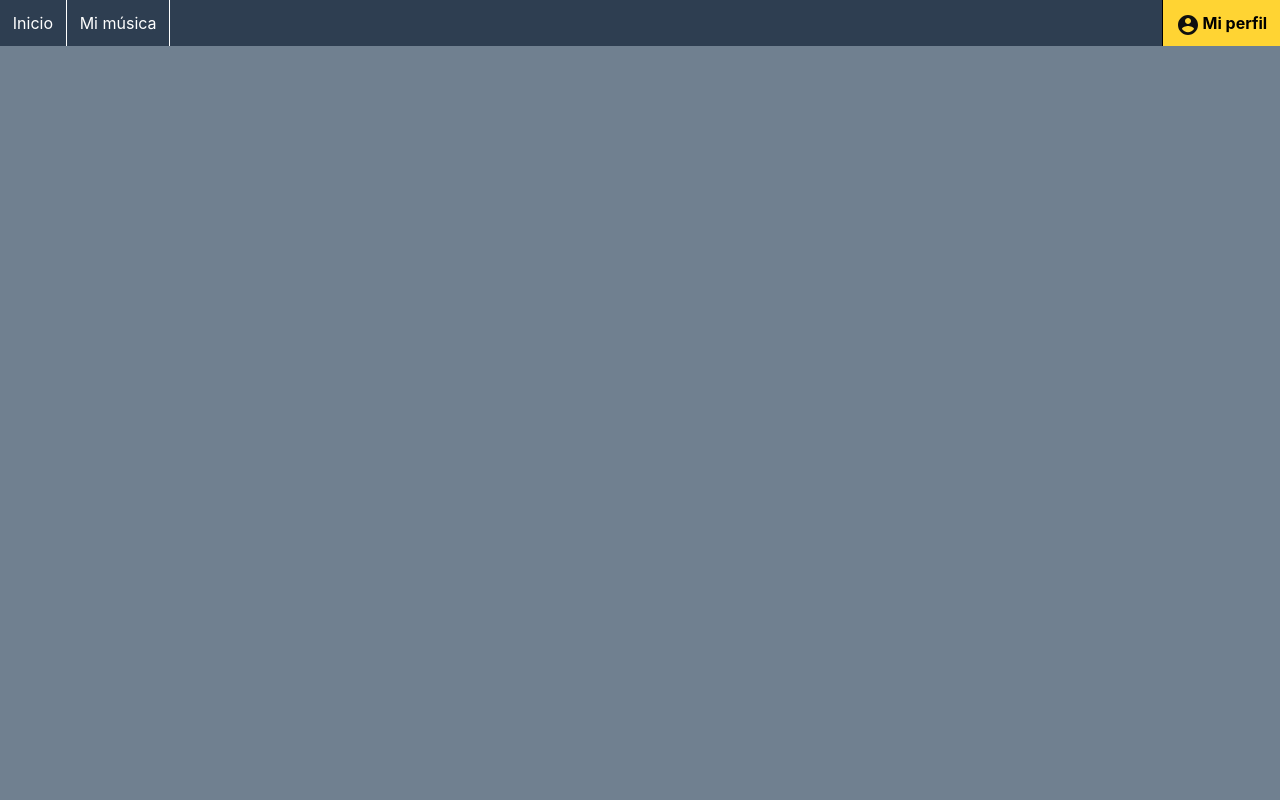
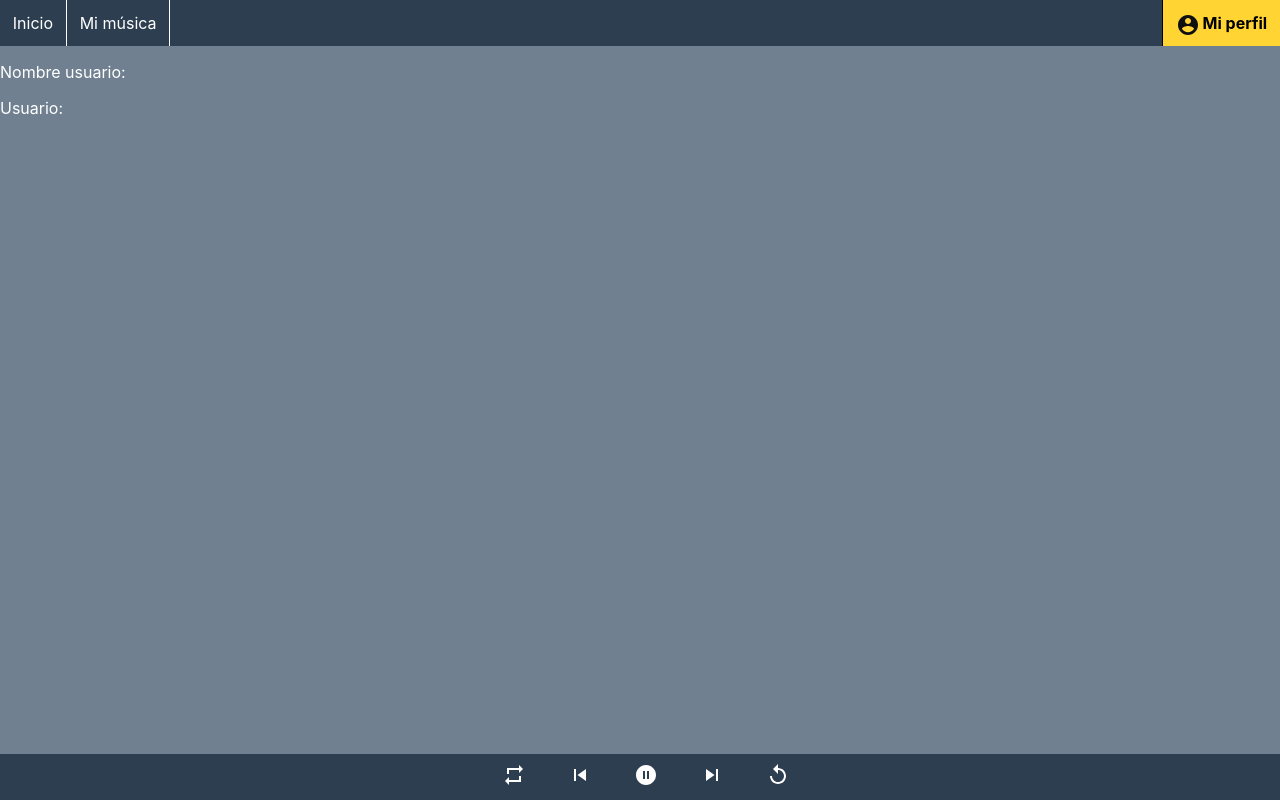
Before and after one commit to TrainingIT-REACT/practica-final-curso-ruthSeoane, a React (Create React App) app: page /perfil in a window 1280 px wide. Built offline with nearby package versions, Linux system fonts and the light colour scheme.

Commit message:
Añadida la barra de reproduccion

```diff
--- a/src/App/App.js
+++ b/src/App/App.js
@@ -11,6 +11,7 @@ import './navBar/NavBar.css';
 
 //Lazy
 const NavBar = React.lazy(()=>import('./navBar/NavBar'));
+const BarraReproduccion = React.lazy(()=>import('./barraReproduccion/BarraReproduccion'));
 
 class App extends Component {
 
@@ -19,6 +20,7 @@ class App extends Component {
       <div className="App">
           <React.Suspense fallback ={<Loader/>}>
           <NavBar/>
+          <BarraReproduccion/>
           </React.Suspense>
       </div>
     );
--- /dev/null
+++ b/src/App/barraReproduccion/BarraReproduccion.css
@@ -0,0 +1,20 @@
+.barraReproduccion{
+    position: fixed;
+    bottom: 0;
+    width: 100%;
+    background-color: #2e3e51;
+    text-align: center;
+    padding: 1%;
+}
+
+.barraReproduccion .botonReproduccion{
+  display: inline-block;
+  margin-right: 5%;
+  border-right: solid 0.5px;
+  border-left: solid 0.5px;
+}
+
+.barraReproduccion .botonReproduccion svg{
+    bottom: 0;
+    margin: 1%;
+}
--- /dev/null
+++ b/src/App/barraReproduccion/BarraReproduccion.js
@@ -0,0 +1,42 @@
+import React from 'react';
+
+//CSS
+import './BarraReproduccion.css';
+
+class BarraReproduccion extends React.Component{
+
+    render(){
+        return(
+            <div className="barraReproduccion">
+                <div className="botonReproduccion"> {/* repeat */}
+                    <svg xmlns="http://www.w3.org/2000/svg" height="24" viewBox="0 0 24 24" width="24">
+                        <path d="M7 7h10v3l4-4-4-4v3H5v6h2V7zm10 10H7v-3l-4 4 4 4v-3h12v-6h-2v4z"/>
+                    </svg>
+                </div>
+                <div className="botonReproduccion"> {/*atras*/}
+                <svg xmlns="http://www.w3.org/2000/svg" height="24" viewBox="0 0 24 24" width="24">
+                        <path d="M6 6h2v12H6zm3.5 6l8.5 6V6z"/>
+                    </svg>
+                 </div>
+                <div className="botonReproduccion"> {/* pause */}
+                    <svg xmlns="http://www.w3.org/2000/svg" height="24" viewBox="0 0 24 24" width="24">
+                        <path d="M12 2C6.48 2 2 6.48 2 12s4.48 10 10 10 10-4.48 10-10S17.52 2 12 2zm-1 14H9V8h2v8zm4 0h-2V8h2v8z"/>
+                    </svg>
+
+                </div>
+                <div className="botonReproduccion"> {/*delante*/}
+                    <svg xmlns="http://www.w3.org/2000/svg" height="24" viewBox="0 0 24 24" width="24">
+                        <path d="M6 18l8.5-6L6 6v12zM16 6v12h2V6h-2z"/>
+                    </svg>
+                </div>
+                <div className="botonReproduccion"> {/*play again*/}
+                    <svg xmlns="http://www.w3.org/2000/svg" height="24" viewBox="0 0 24 24" width="24">
+                        <path d="M12 5V1L7 6l5 5V7c3.31 0 6 2.69 6 6s-2.69 6-6 6-6-2.69-6-6H4c0 4.42 3.58 8 8 8s8-3.58 8-8-3.58-8-8-8z"/>
+                    </svg>
+                </div>
+            </div>
+        )
+    }
+}
+
+export default BarraReproduccion;
--- a/src/App/rutas/perfil/Perfil.js
+++ b/src/App/rutas/perfil/Perfil.js
@@ -16,11 +16,11 @@ class Perfil extends React.Component{
 
     render(){
         return(
-                <Provider store={store}>
-                    <p>{store.getState().name}</p>
-                    {console.log(store.getState())}
-                    {console.log("algo")}
-                </Provider>
+            <Provider store={store}>
+                <p>Nombre usuario: {store.getState().name}</p>
+                <p>Usuario: {store.getState().mail}</p>
+                {console.log(store.getState())}
+            </Provider>
 
         )
     }
```
